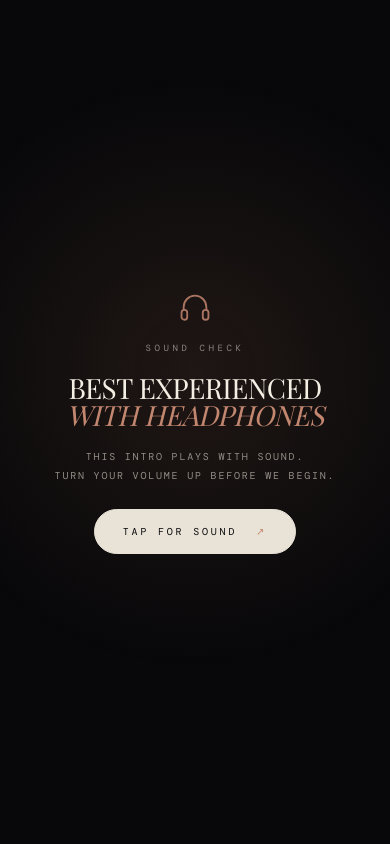
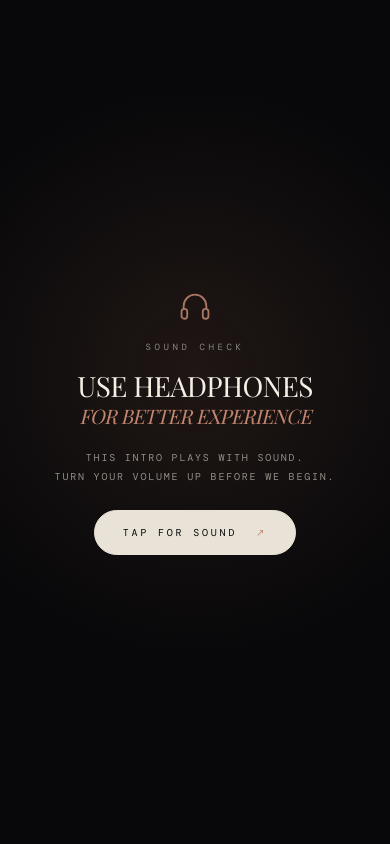
Before and after one commit to AR2905/filmmaker-portfolio, a Next.js app: page / in a window 390 px wide. Shown: the top 844 px of the page. Built offline with nearby package versions, Linux system fonts and the light colour scheme; a web font is replaced by a local one.

Commit message:
HEADPHONE

```diff
--- a/components/film-intro.tsx
+++ b/components/film-intro.tsx
@@ -352,8 +352,8 @@ export default function FilmIntro({ onDone }: { onDone: () => void }) {
             </svg>
             <p className="fi-gate-kicker">SOUND CHECK</p>
             <h2 className="fi-gate-title">
-              BEST EXPERIENCED<br />
-              <i>WITH HEADPHONES</i>
+              USE HEADPHONES<br />
+              <i className='text-xl'>FOR BETTER EXPERIENCE</i>
             </h2>
             <p className="fi-gate-note">
               This intro plays with sound.
```
